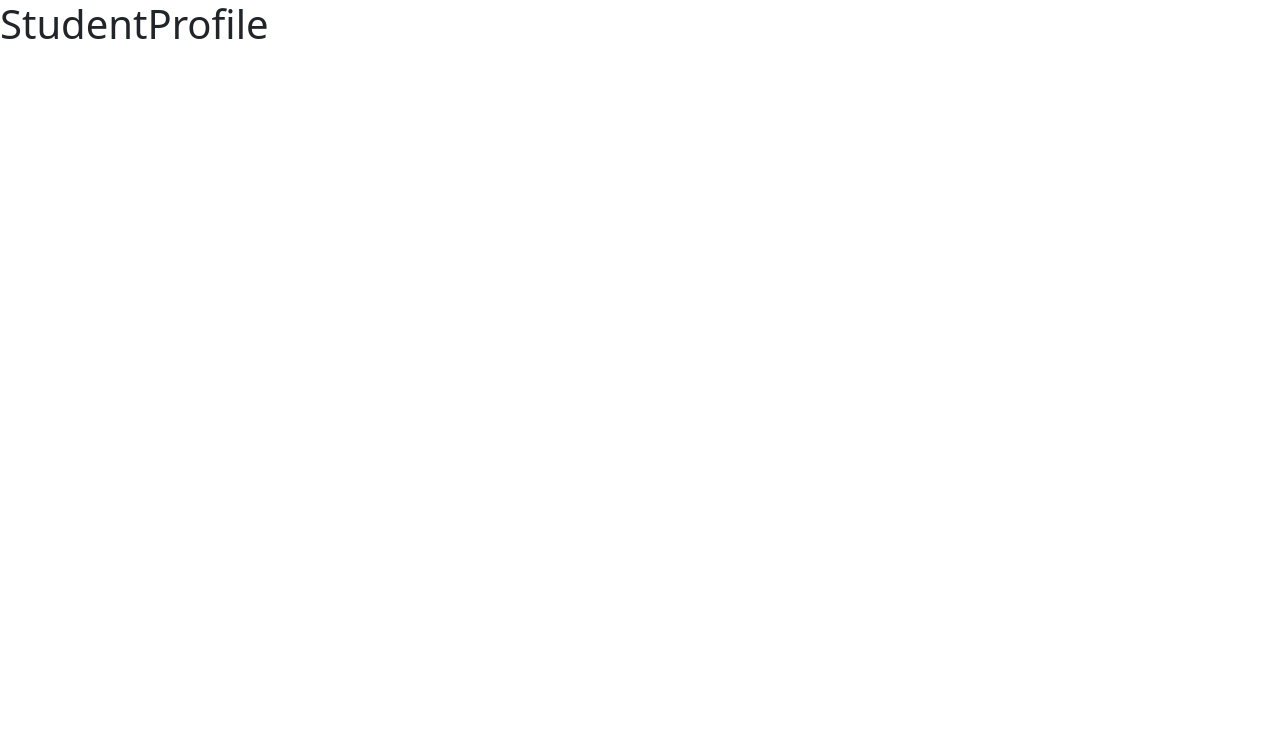
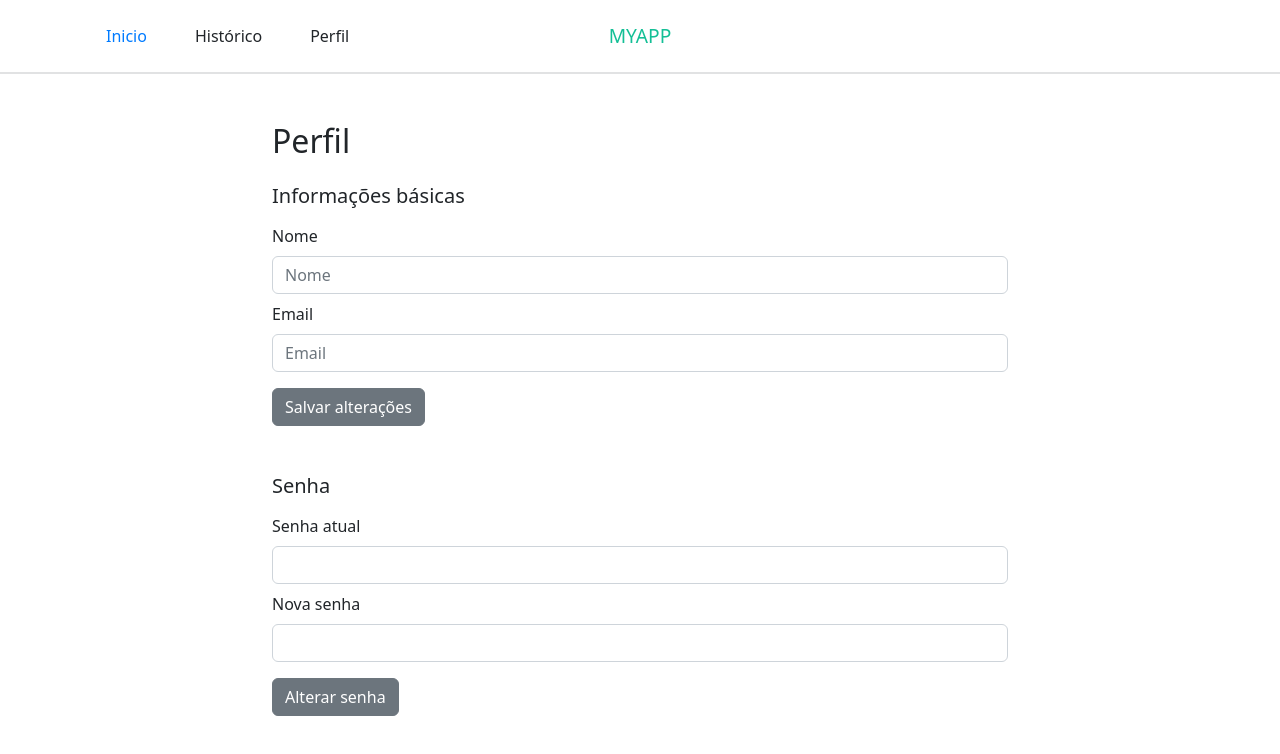
Before and after one commit to gabrielsarubo/myapp, a React (Create React App) app: page /student/profile in a window 1280 px wide. Shown: the top 754 px of the page. Built offline with nearby package versions, Linux system fonts and the light colour scheme.

Commit message:
create profile page for student

```diff
--- a/src/pages/StudentProfile/index.js
+++ b/src/pages/StudentProfile/index.js
@@ -1,8 +1,62 @@
+import { useState } from 'react'
+
+import Header from '../../components/Header'
+
 import './index.css'
 
 const StudentProfile = () => {
+  // Form states
+  const [username, setUsername] = useState('')
+  const [email, setEmail] = useState('')
+  const [password, setPassword] = useState('')
+  const [passwordConfirm, setPasswordConfirm] = useState('')
+
   return (
-    <h1>StudentProfile</h1>
+    <>
+      <Header />
+
+      <div className="StudentProfile container mt-5">
+        <div className="row justify-content-center">
+          <div className="col-md-8">
+            <h2>Perfil</h2>
+          </div>
+        </div>
+
+        <div className="row mt-3 mb-5 justify-content-center">
+          <div className="col-md-8">
+            <h5 className='mb-3'>Informações básicas</h5>
+            <form>
+              <div className="mb-2">
+                <label htmlFor="username" className="form-label">Nome</label>
+                <input type="username" id="username" className="form-control" value={username} onChange={e => setUsername(e.target.value)} placeholder="Nome" />
+              </div>
+              <div className="mb-3">
+                <label htmlFor="email" className="form-label">Email</label>
+                <input type="email" id="email" className="form-control" value={email} onChange={e => setEmail(e.target.value)} placeholder="Email" />
+              </div>
+              <button type='submit' className='btn btn-secondary'>Salvar alterações</button>
+            </form>
+          </div>
+        </div>
+
+        <div className="row my-5 justify-content-center">
+          <div className="col-md-8">
+            <h5 className='mb-3'>Senha</h5>
+            <form>
+              <div className="mb-2">
+                <label htmlFor="password" className="form-label">Senha atual</label>
+                <input type="password" id="password" className="form-control" value={password} onChange={e => setPassword(e.target.value)} placeholder="" />
+              </div>
+              <div className="mb-3">
+                <label htmlFor="passwordConfirm" className="form-label">Nova senha</label>
+                <input type="passwordConfirm" id="passwordConfirm" className="form-control" value={passwordConfirm} onChange={e => setPasswordConfirm(e.target.value)} placeholder="" />
+              </div>
+              <button type='submit' className='btn btn-secondary'>Alterar senha</button>
+            </form>
+          </div>
+        </div>
+      </div>
+    </>
   )
 }
 
```
